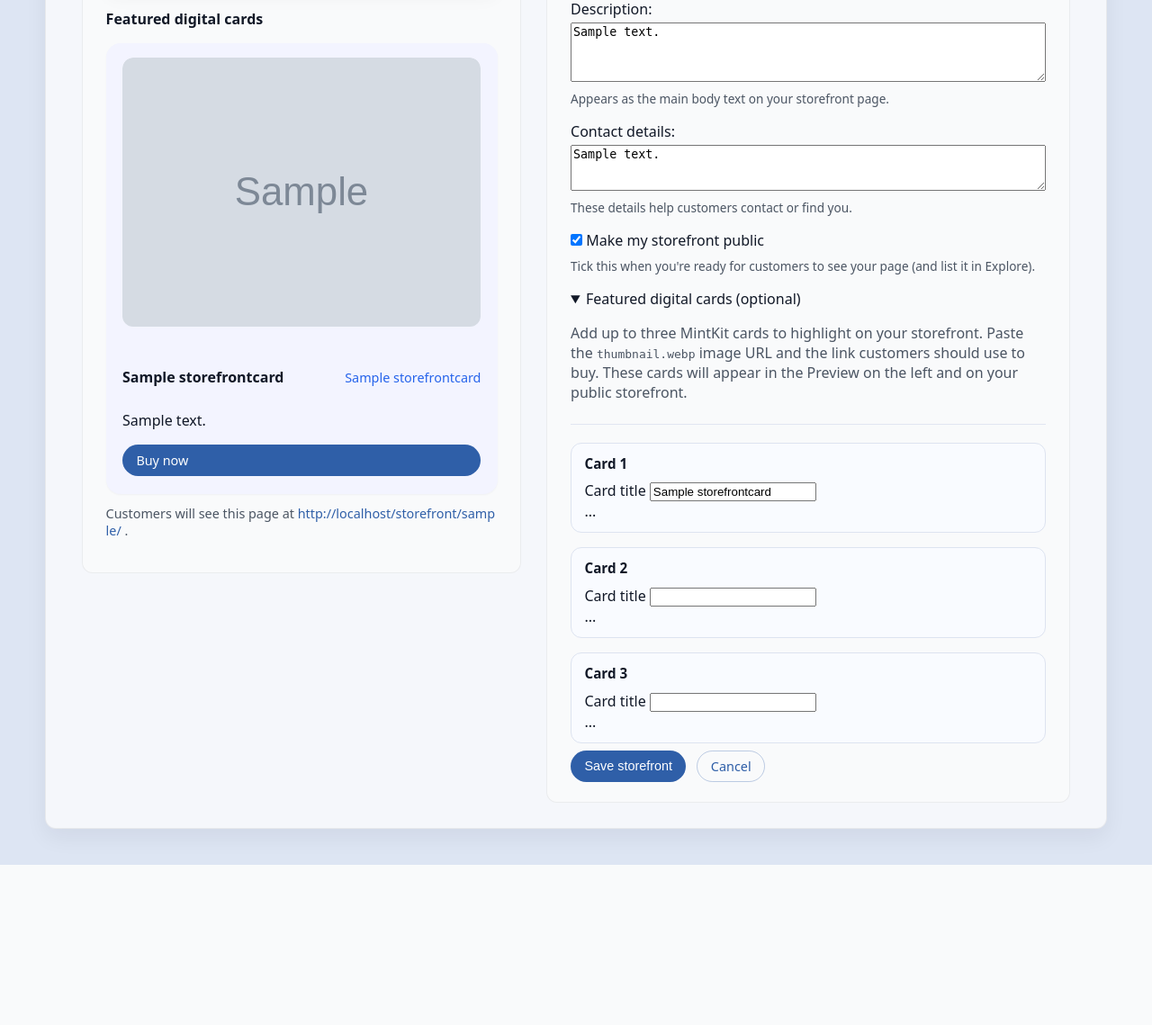
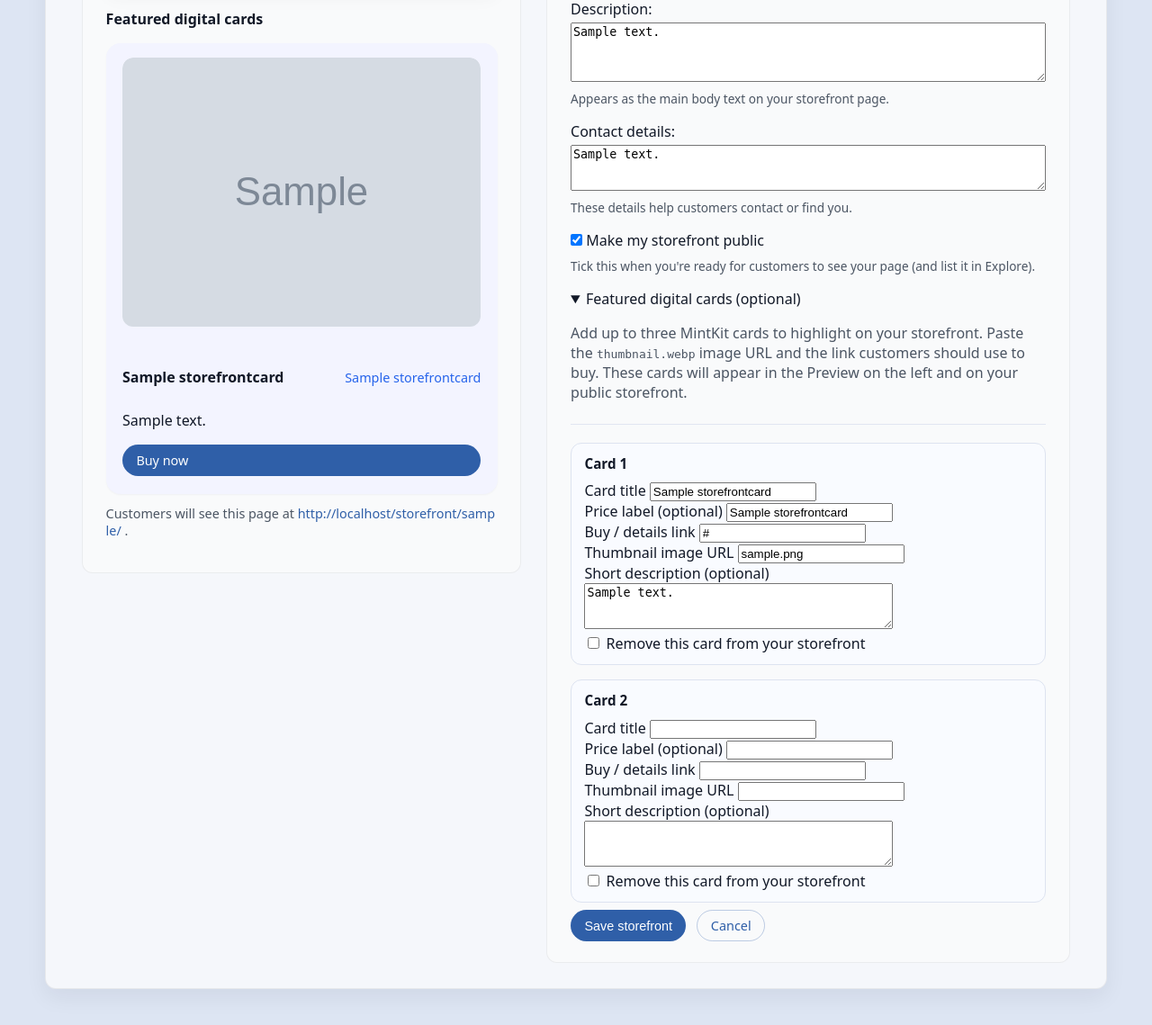
Before and after one commit to Oscar-Ivs/mintkit-hub, a Django app: page /storefront/my/ in a window 1280 px wide. Shown: the part 691-1830 px from the top of the page at 90% size. Before the commit the page ends 1652 px from the top, so only its background shows below. Run offline with Django 5.2, Linux system fonts and the light colour scheme; a user stored in the database is signed in; tables that the repository leaves empty hold one stand-in row (values such as "Sample post"); grey boxes marked "Sample" are stand-in pictures.

Commit message:
Allow optional storefront card URLs and wire preview/public display

```diff
--- a/static/css/style.css
+++ b/static/css/style.css
@@ -578,6 +578,18 @@ ul.messages li.danger {
     margin-top: 1rem;
 }
 
+/* Limit public storefront card size so a single card doesn't stretch too wide */
+.storefront-card-public-grid {
+    grid-template-columns: repeat(auto-fit, minmax(260px, 380px));
+    justify-content: center;
+}
+
+.storefront-public-card-item {
+    max-width: 380px;
+    margin-left: auto;
+    margin-right: auto;
+}
+
 .storefront-public-card-item,
 .storefront-preview-card,
 .sf-card {
--- a/storefronts/forms.py
+++ b/storefronts/forms.py
@@ -105,7 +105,7 @@ StorefrontCardFormSet = inlineformset_factory(
     Storefront,
     StorefrontCard,
     form=StorefrontCardForm,
-    extra=3,        # show THREE card slots (Card 1–3) by default
+    extra=1,        # show THREE card slots (Card 1–3) by default
     max_num=3,      # and never more than three
     can_delete=True,
 )
--- a/templates/storefronts/my_storefront.html
+++ b/templates/storefronts/my_storefront.html
@@ -187,7 +187,33 @@
               <label for="{{ card_form.title.id_for_label }}">Card title</label>
               {{ card_form.title }}
             </div>
-            ...
+
+            <div class="form-row">
+              <label for="{{ card_form.price_label.id_for_label }}">Price label (optional)</label>
+              {{ card_form.price_label }}
+            </div>
+
+            <div class="form-row">
+              <label for="{{ card_form.buy_url.id_for_label }}">Buy / details link</label>
+              {{ card_form.buy_url }}
+            </div>
+
+            <div class="form-row">
+              <label for="{{ card_form.image_url.id_for_label }}">Thumbnail image URL</label>
+              {{ card_form.image_url }}
+            </div>
+
+            <div class="form-row">
+              <label for="{{ card_form.description.id_for_label }}">Short description (optional)</label>
+              {{ card_form.description }}
+            </div>
+
+            <div class="form-row form-row-checkbox">
+              <label>
+                {{ card_form.DELETE }}
+                Remove this card from your storefront
+              </label>
+            </div>
           </div>
           {% endfor %}
         </div>
```
